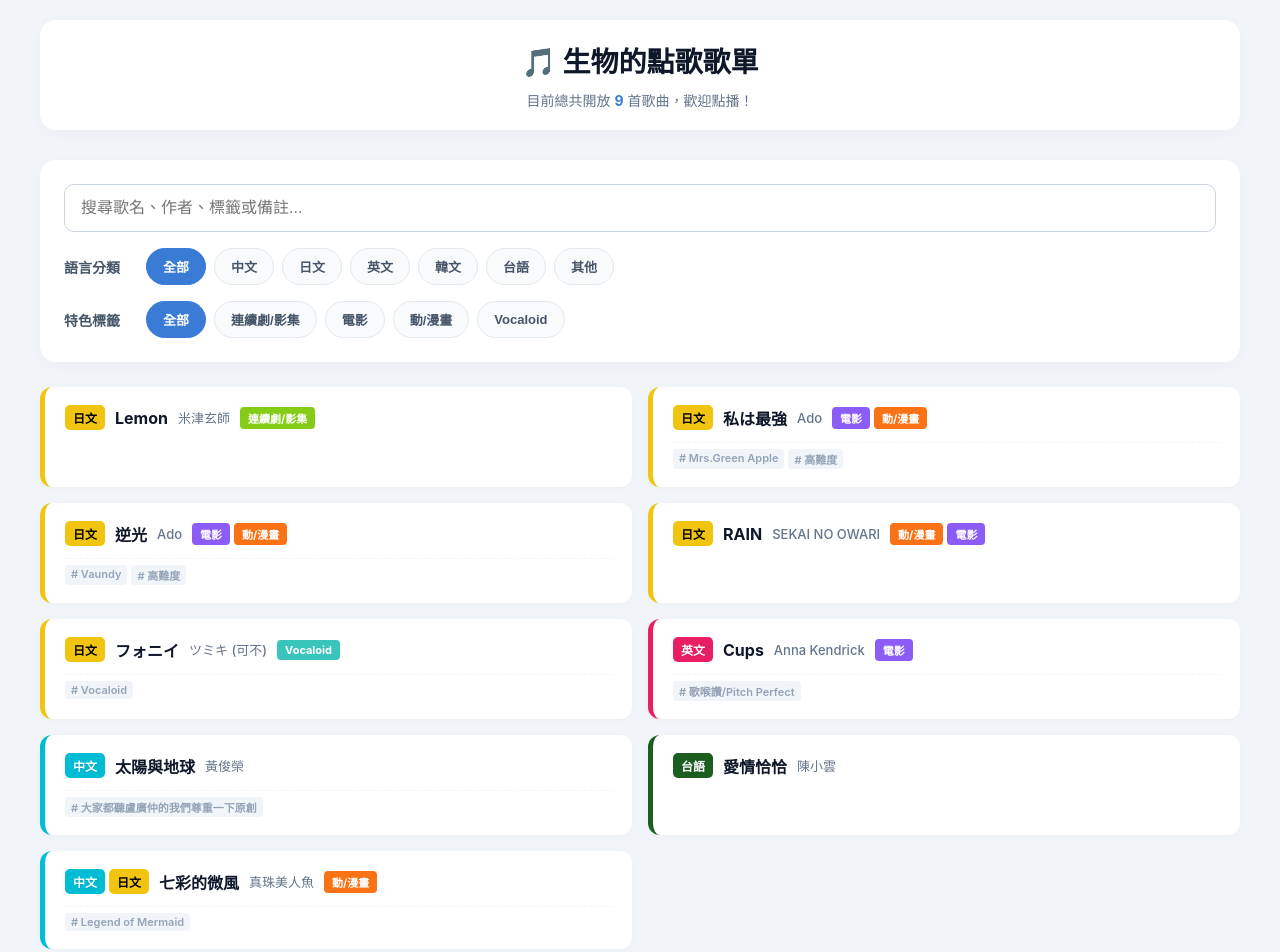
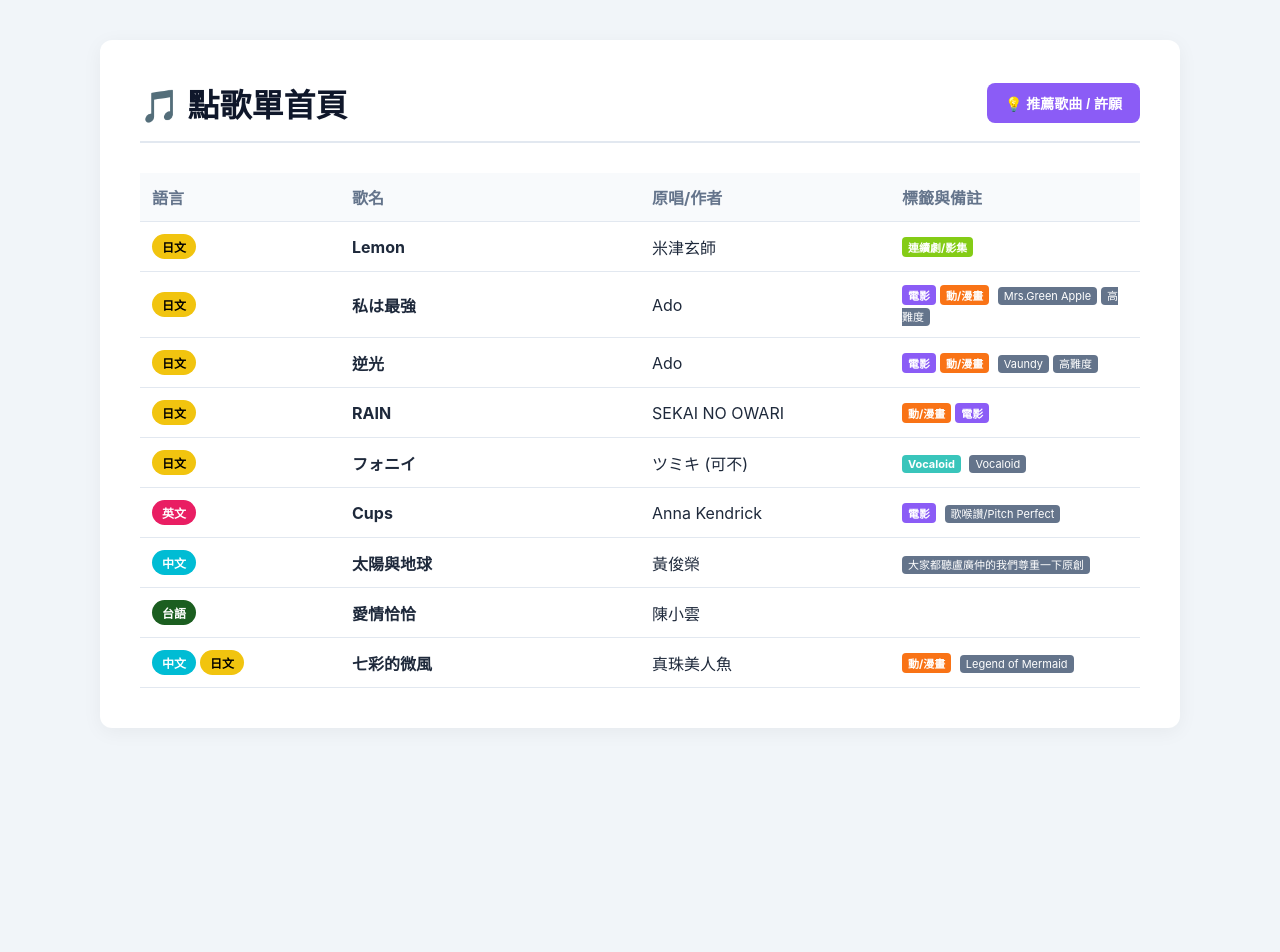
Before and after one commit to Rikkche/Songlist, a plain HTML site: page index.html in a window 1280 px wide. After the commit the page ends 800 px from the top, so only its background shows below. Drawn offline with Linux system fonts and the light colour scheme.

Commit message:
Update index.html

```diff
--- a/index.html
+++ b/index.html
@@ -2,437 +2,204 @@
 <html lang="zh-TW">
 <head>
     <meta charset="UTF-8">
-    <meta name="viewport" content="width=device-width, initial-scale=1.0">
-    <title>生物的點歌歌單</title>
+    <title>生物歌單系統 (前台展示)</title>
     <style>
-        :root {
-            --primary: #3a7bd5;
-            --primary-hover: #2a66b8;
-            --bg-main: #f1f5f9;
-            --bg-card: #ffffff;
-            --text-main: #1e293b;
-            --text-muted: #64748b;
-            --text-light: #94a3b8; /* 更淺的字體顏色 */
-            --border-color: #e2e8f0;
-        }
-
         body {
             font-family: -apple-system, BlinkMacSystemFont, "Segoe UI", Roboto, Helvetica, Arial, sans-serif;
-            background: var(--bg-main);
-            margin: 0;
-            padding: 20px;
-            color: var(--text-main);
-            display: flex;
-            justify-content: center;
+            background: #f1f5f9; margin: 0; padding: 40px 20px; color: #1e293b;
         }
+        .container {
+            max-width: 1000px; margin: 0 auto; background: #ffffff; padding: 40px;
+            border-radius: 12px; box-shadow: 0 4px 20px rgba(0,0,0,0.05);
+        }
+        .header-section {
+            display: flex; justify-content: space-between; align-items: center;
+            border-bottom: 2px solid #e2e8f0; padding-bottom: 15px; margin-bottom: 30px;
+        }
+        h1 { color: #0f172a; font-weight: 700; margin: 0; }
 
-        .container {
-            width: 100%;
-            max-width: 1200px;
+        /* 推薦按鈕 */
+        .btn-recommend {
+            background: #8b5cf6; color: white; border: none; padding: 10px 18px;
+            border-radius: 8px; font-size: 14px; font-weight: bold; cursor: pointer;
+            transition: all 0.2s; display: inline-flex; align-items: center; gap: 6px;
         }
+        .btn-recommend:hover { background: #7c3aed; transform: translateY(-1px); }
 
-        header {
-            text-align: center;
-            margin-bottom: 30px;
-            padding: 20px;
-            background: var(--bg-card);
-            border-radius: 16px;
-            box-shadow: 0 4px 20px rgba(0,0,0,0.03);
+        /* 彈出視窗樣式 (Modal) */
+        .modal-overlay {
+            position: fixed; top: 0; left: 0; width: 100%; height: 100%;
+            background: rgba(15, 23, 42, 0.6); display: flex; align-items: center;
+            justify-content: center; z-index: 1000; opacity: 0; visibility: hidden;
+            transition: all 0.25s ease;
         }
+        .modal-overlay.active { opacity: 1; visibility: visible; }
+        .modal-window {
+            background: white; padding: 30px; border-radius: 12px; width: 100%;
+            max-width: 450px; box-shadow: 0 10px 25px rgba(0,0,0,0.15);
+            transform: translateY(-20px); transition: all 0.25s ease;
+        }
+        .modal-overlay.active .modal-window { transform: translateY(0); }
+        .modal-header { font-size: 18px; font-weight: bold; margin-bottom: 20px; color: #0f172a; }
+        .form-group { margin-bottom: 16px; }
+        .form-group label { display: block; margin-bottom: 6px; font-size: 13px; font-weight: 600; color: #475569; }
+        .form-group input, .form-group textarea {
+            width: 100%; padding: 10px; border: 1px solid #cbd5e1; border-radius: 6px;
+            box-sizing: border-box; font-size: 14px; outline: none;
+        }
+        .form-group input:focus, .form-group textarea:focus { border-color: #8b5cf6; }
+        .modal-actions { display: flex; gap: 10px; justify-content: flex-end; margin-top: 20px; }
+        .btn-cancel { background: #e2e8f0; color: #475569; border: none; padding: 8px 16px; border-radius: 6px; cursor: pointer; }
+        .btn-submit { background: #8b5cf6; color: white; border: none; padding: 8px 20px; border-radius: 6px; cursor: pointer; font-weight: bold; }
 
-        header h1 {
-            margin: 0 0 10px 0;
-            color: #0f172a;
-            font-size: 28px;
-            font-weight: 800;
-        }
-
-        header p {
-            margin: 0;
-            color: var(--text-muted);
-            font-size: 14px;
-        }
-
-        /* 🔍 搜尋與篩選控制區 */
-        .control-panel {
-            background: var(--bg-card);
-            padding: 24px;
-            border-radius: 16px;
-            box-shadow: 0 4px 20px rgba(0,0,0,0.03);
-            margin-bottom: 25px;
-            display: flex;
-            flex-direction: column;
-            gap: 16px;
-        }
-
-        .search-box {
-            position: relative;
-            display: flex;
-            width: 100%;
-        }
-
-        .search-input {
-            width: 100%;
-            padding: 14px 16px;
-            border: 1px solid #cbd5e1;
-            border-radius: 10px;
-            font-size: 16px;
-            outline: none;
-            transition: all 0.2s;
-            box-sizing: border-box;
-        }
-
-        .search-input:focus {
-            border-color: var(--primary);
-            box-shadow: 0 0 0 4px rgba(58,123,213,0.1);
-        }
-
-        .filter-group {
-            display: flex;
-            align-items: center;
-            gap: 12px;
-            flex-wrap: wrap;
-        }
-
-        .filter-label {
-            font-size: 14px;
-            font-weight: 700;
-            color: #475569;
-            min-width: 70px;
-        }
-
-        .filter-buttons {
-            display: flex;
-            gap: 8px;
-            flex-wrap: wrap;
-        }
-
-        .btn-filter {
-            background: #f8fafc;
-            border: 1px solid #e2e8f0;
-            padding: 8px 16px;
-            border-radius: 20px;
-            font-size: 13px;
-            font-weight: 600;
-            color: #475569;
-            cursor: pointer;
-            transition: all 0.2s;
-        }
-
-        .btn-filter:hover {
-            background: #f1f5f9;
-            border-color: #cbd5e1;
-        }
-
-        .btn-filter.active {
-            background: var(--primary);
-            color: #ffffff;
-            border-color: var(--primary);
-        }
-
-        /* 🛠️ 核心更動：改為雙欄式 (兩排) 排版 */
-        .song-list {
-            display: grid;
-            grid-template-columns: repeat(2, 1fr); /* 寬螢幕時平分成左右兩排 */
-            gap: 16px;
-        }
-
-        .song-item {
-            background: var(--bg-card);
-            padding: 18px 20px;
-            border-radius: 12px;
-            box-shadow: 0 2px 8px rgba(0,0,0,0.02);
-            display: flex;
-            flex-direction: column; /* 改為上下排列，方便塞備註到最下方 */
-            gap: 10px;
-            transition: transform 0.2s, box-shadow 0.2s;
-            border-left: 5px solid #cbd5e1;
-            box-sizing: border-box;
-        }
-
-        .song-item:hover {
-            transform: translateY(-2px);
-            box-shadow: 0 4px 14px rgba(0,0,0,0.06);
-        }
-
-        /* 第一排：語言、歌名、作者、標籤 */
-        .song-top-row {
-            display: flex;
-            align-items: center;
-            gap: 10px;
-            flex-wrap: wrap; /* 避免極端情況塞不下擠壓變形 */
-        }
-
-        .lang-badges, .tag-badges {
-            display: inline-flex;
-            gap: 4px;
-            flex-wrap: wrap;
-            align-items: center;
-        }
-
-        /* 🎨 語言小膠囊 */
-        .badge-lang {
-            padding: 4px 8px;
-            border-radius: 5px;
-            font-size: 12px;
-            font-weight: 800;
-            color: #ffffff;
-            text-shadow: 0 1px 1px rgba(0,0,0,0.1);
-            white-space: nowrap;
-        }
-        .badge-lang.lang-中文 { background: #00bcd4; }
-        .badge-lang.lang-日文 { background: #f1c40f; color: #000; text-shadow: none; }
-        .badge-lang.lang-英文 { background: #e91e63; }
-        .badge-lang.lang-韓文 { background: #ff5722; }
-        .badge-lang.lang-台語 { background: #1b5e20; }
-        .badge-lang.lang-其他 { background: #000000; }
-
-        /* 歌曲名稱 */
-        .song-title {
-            font-size: 16px;
-            font-weight: 700;
-            color: #0f172a;
-        }
-
-        /* 🛠️ 歌手作者：調整為較小、較淺 */
-        .song-author {
-            font-size: 13px;
-            color: var(--text-muted);
-            font-weight: 500;
-        }
-
-        /* 自訂標籤庫樣式 */
-        .badge-custom-tag {
-            padding: 3px 8px;
-            border-radius: 4px;
-            font-size: 11px;
-            font-weight: 700;
-            color: #ffffff;
-            white-space: nowrap;
-        }
-
-        /* 🛠️ 第二排：備註放在最下面，且字體最小、最淺 */
-        .song-bottom-row {
-            display: flex;
-            gap: 4px;
-            flex-wrap: wrap;
-            margin-top: 2px;
-            padding-top: 6px;
-            border-top: 1px dashed #f1f5f9; /* 加上淡淡的虛線分隔線，讓排版更精緻 */
-        }
-
-        .badge-note {
-            background: #f1f5f9; /* 備註底色改為更淡的淺灰 */
-            color: var(--text-light); /* 💡 使用最淺的字體顏色 */
-            padding: 2px 6px;
-            border-radius: 4px;
-            font-size: 11px; /* 💡 使用最小的字體 */
-            font-weight: 600;
-        }
-
-        .no-result {
-            grid-column: span 2; /* 查無結果時，要橫跨兩排 */
-            text-align: center;
-            padding: 40px;
-            background: var(--bg-card);
-            border-radius: 12px;
-            color: var(--text-muted);
-            font-size: 15px;
-        }
-
-        /* 📱 手機板自動適應：當螢幕寬度小於 768px 時，自動回復成單排 */
-        @media (max-width: 768px) {
-            .song-list {
-                grid-template-columns: 1fr;
-            }
-            .no-result {
-                grid-column: span 1;
-            }
-        }
+        /* 歌單表格展示 */
+        .song-table { width: 100%; border-collapse: collapse; }
+        .song-table th, .song-table td { padding: 12px; text-align: left; border-bottom: 1px solid #e2e8f0; }
+        .song-table th { background: #f8fafc; color: #64748b; }
+        .lang-badge { display: inline-block; padding: 4px 10px; border-radius: 20px; font-size: 12px; font-weight: bold; color: white; margin-right: 4px; }
+        .lang-中文 { background: #00bcd4; } .lang-日文 { background: #f1c40f; color: #000; } .lang-英文 { background: #e91e63; }
+        .lang-韓文 { background: #3f51b5; } .lang-台語 { background: #1b5e20; } .lang-其他 { background: #000000; }
+        .tag-badge { display: inline-block; padding: 2px 6px; border-radius: 4px; font-size: 11px; font-weight: bold; color: white; margin-right: 4px; }
+        .note-badge { background: #64748b; color: white; padding: 2px 6px; border-radius: 4px; font-size: 11px; margin-right: 4px; }
     </style>
 </head>
 <body>
 
 <div class="container">
-    <header>
-        <h1>🎵 生物的點歌歌單</h1>
-        <p>目前總共開放 <span id="totalSongs" style="font-weight:bold; color:var(--primary);">0</span> 首歌曲，歡迎點播！</p>
-    </header>
+    <div class="header-section">
+        <h1>🎵 點歌單首頁</h1>
+        <button class="btn-recommend" onclick="openModal()">💡 推薦歌曲 / 許願</button>
+    </div>
 
-    <div class="control-panel">
-        <div class="search-box">
-            <input type="text" id="searchBar" class="search-input" placeholder="搜尋歌名、作者、標籤或備註..." oninput="performFilter()">
+    <table class="song-table">
+        <thead>
+            <tr>
+                <th style="width: 20%">語言</th>
+                <th style="width: 30%">歌名</th>
+                <th style="width: 25%">原唱/作者</th>
+                <th style="width: 25%">標籤與備註</th>
+            </tr>
+        </thead>
+        <tbody id="frontSongList">
+            <tr><td colspan="4" style="text-align:center; color:#94a3b8;">歌單載入中...</td></tr>
+        </tbody>
+    </div>
+</div>
+
+<div class="modal-overlay" id="recommendModal">
+    <div class="modal-window">
+        <div class="modal-header">💡 推薦你心儀的歌曲</div>
+        <div class="form-group">
+            <label>歌曲名稱 *</label>
+            <input type="text" id="recTitle" placeholder="例如：怪物">
         </div>
-
-        <div class="filter-group" id="langGroup">
-            <div class="filter-label">語言分類</div>
-            <div class="filter-buttons">
-                <button class="btn-filter active" onclick="filterByLang('全部', this)">全部</button>
-                <button class="btn-filter" onclick="filterByLang('中文', this)">中文</button>
-                <button class="btn-filter" onclick="filterByLang('日文', this)">日文</button>
-                <button class="btn-filter" onclick="filterByLang('英文', this)">英文</button>
-                <button class="btn-filter" onclick="filterByLang('韓文', this)">韓文</button>
-                <button class="btn-filter" onclick="filterByLang('台語', this)">台語</button>
-                <button class="btn-filter" onclick="filterByLang('其他', this)">其他</button>
-            </div>
+        <div class="form-group">
+            <label>原唱 / 歌手 *</label>
+            <input type="text" id="recAuthor" placeholder="例如：YOASOBI">
         </div>
-
-        <div class="filter-group" id="tagGroup" style="display: none;">
-            <div class="filter-label">特色標籤</div>
-            <div class="filter-buttons" id="tagButtonsContainer">
-                </div>
+        <div class="form-group">
+            <label>推薦原因 / 想要對台主說的話 (選填)</label>
+            <textarea id="recNote" rows="3" placeholder="這首歌超好聽，希望能聽到生物唱！"></textarea>
+        </div>
+        <div class="modal-actions">
+            <button class="btn-cancel" onclick="closeModal()">取消</button>
+            <button class="btn-submit" onclick="submitRecommendation()">遞交推薦</button>
         </div>
     </div>
-
-    <div id="songsContainer" class="song-list"></div>
 </div>
 
 <script>
-    let rawSongs = [];
-    let currentLang = "全部";
-    let currentTag = "全部";
+    // GitHub 設定資訊 (與後台連動)
+    const _p1 = "ghp_K3OzrbmVry"; const _p2 = "n05Yp2Z3Bq88W"; const _p3 = "ayN3Ke03d6tZQ";
+    const GH_SETTINGS = { token: _p1 + _p2 + _p3, owner: "Rikkche", repo: "Songlist", path: "songs.json" };
 
-    async function fetchSongs() {
+    // 彈出視窗控制
+    function openModal() { document.getElementById('recommendModal').classList.add('active'); }
+    function closeModal() {
+        document.getElementById('recommendModal').classList.remove('active');
+        document.getElementById('recTitle').value = '';
+        document.getElementById('recAuthor').value = '';
+        document.getElementById('recNote').value = '';
+    }
+
+    // 觀眾遞交點歌 ➔ 直接送到 GitHub Issues 變成你的後台清單
+    async function submitRecommendation() {
+        const title = document.getElementById('recTitle').value.trim();
+        const author = document.getElementById('recAuthor').value.trim();
+        const note = document.getElementById('recNote').value.trim();
+
+        if (!title || !author) { alert('請填寫歌名與作者喔！'); return; }
+
+        const issueTitle = `【歌曲推薦】${title} - ${author}`;
+        const issueBody = `### 🎵 觀眾推薦歌曲報告\n\n- **歌名：** ${title}\n- **原唱/作者：** ${author}\n- **備註/原因：** ${note || '無'}\n\n*提交時間：${new Date().toLocaleString()}*`;
+
         try {
-            const response = await fetch('songs.json?t=' + new Date().getTime());
-            if (!response.ok) throw new Error('無法讀取 songs.json');
-            rawSongs = await response.json();
+            const url = `https://api.github.com/repos/${GH_SETTINGS.owner}/${GH_SETTINGS.repo}/issues`;
+            const res = await fetch(url, {
+                method: "POST",
+                headers: {
+                    "Authorization": `token ${GH_SETTINGS.token}`,
+                    "Accept": "application/vnd.github.v3+json",
+                    "Content-Type": "application/json"
+                },
+                body: JSON.stringify({ title: issueTitle, body: issueBody, labels: ["觀眾推薦"] })
+            });
 
-            document.getElementById('totalSongs').innerText = rawSongs.length;
-            buildTagFilterButtons();
-            performFilter();
+            if (res.ok) {
+                alert('🎉 推薦成功！生物已經收到你的精選歌曲囉！');
+                closeModal();
+            } else {
+                alert('遞交失敗，請稍後再試。');
+            }
         } catch (error) {
-            console.error(error);
-            document.getElementById('songsContainer').innerHTML = `
-                <div class="no-result">❌ 歌單載入失敗，請確認同目錄下是否有 songs.json 檔案。</div>
-            `;
+            alert('連線異常：' + error.message);
         }
     }
 
-    function buildTagFilterButtons() {
-        const container = document.getElementById('tagButtonsContainer');
-        const tagGroupEl = document.getElementById('tagGroup');
+    // 讀取並渲染歌單
+    async function loadSongs() {
+        const url = `https://raw.githubusercontent.com/${GH_SETTINGS.owner}/${GH_SETTINGS.repo}/main/${GH_SETTINGS.path}?t=${Date.now()}`;
+        try {
+            const res = await fetch(url);
+            if (!res.ok) throw new Error();
+            const songs = await res.json();
+            const tbody = document.getElementById('frontSongList');
+            tbody.innerHTML = '';
 
-        let uniqueTags = {};
-        rawSongs.forEach(song => {
-            if (song.tags && Array.isArray(song.tags)) {
-                song.tags.forEach(t => { uniqueTags[t.name] = t.color; });
+            if (songs.length === 0) {
+                tbody.innerHTML = '<tr><td colspan="4" style="text-align:center;">目前歌單空空如也。</td></tr>';
+                return;
             }
-        });
 
-        const tagNames = Object.keys(uniqueTags);
-        if (tagNames.length === 0) {
-            tagGroupEl.style.display = "none";
-            return;
+            songs.forEach(song => {
+                const langs = song.langs || [song.lang || "中文"];
+                let langHTML = '';
+                langs.forEach(l => langHTML += `<span class="lang-badge lang-${l}">${l}</span>`);
+
+                let tagsHTML = '';
+                if (song.tags) {
+                    song.tags.forEach(t => tagsHTML += `<span class="tag-badge" style="background:${t.color}">${t.name}</span>`);
+                }
+
+                let notesHTML = '';
+                const notesArr = song.notes || (song.note ? song.note.split(',') : []);
+                notesArr.forEach(n => { if(n.trim()) notesHTML += `<span class="note-badge">${n.trim()}</span>`; });
+
+                const tr = document.createElement('tr');
+                tr.innerHTML = `
+                    <td>${langHTML}</td>
+                    <td><strong>${song.title}</strong></td>
+                    <td>${song.author}</td>
+                    <td>${tagsHTML} ${notesHTML}</td>
+                `;
+                tbody.appendChild(tr);
+            });
+        } catch (e) {
+            document.getElementById('frontSongList').innerHTML = '<tr><td colspan="4" style="text-align:center; color:red;">未能成功載入歌單，請確認線上 songs.json 是否存在。</td></tr>';
         }
-
-        tagGroupEl.style.display = "flex";
-        let html = `<button class="btn-filter active" onclick="filterByTag('全部', this)">全部</button>`;
-        tagNames.forEach(name => {
-            html += `<button class="btn-filter" onclick="filterByTag('${name}', this)">${name}</button>`;
-        });
-        container.innerHTML = html;
     }
 
-    function filterByLang(lang, btnElement) {
-        currentLang = lang;
-        document.querySelectorAll('#langGroup .btn-filter').forEach(btn => btn.classList.remove('active'));
-        btnElement.classList.add('active');
-        performFilter();
-    }
-
-    function filterByTag(tagName, btnElement) {
-        currentTag = tagName;
-        document.querySelectorAll('#tagGroup .btn-filter').forEach(btn => btn.classList.remove('active'));
-        btnElement.classList.add('active');
-        performFilter();
-    }
-
-    function performFilter() {
-        const keyword = document.getElementById('searchBar').value.toLowerCase().trim();
-        const container = document.getElementById('songsContainer');
-        container.innerHTML = '';
-
-        const filtered = rawSongs.filter(song => {
-            const songLangs = song.langs || [song.lang || "中文"];
-            const matchLang = (currentLang === "全部" || songLangs.includes(currentLang));
-
-            const songTags = song.tags || [];
-            const matchTag = (currentTag === "全部" || songTags.some(t => t.name === currentTag));
-
-            const notesString = Array.isArray(song.notes) ? song.notes.join(' ') : (song.note || '');
-            const matchKeyword = (!keyword ||
-                song.title.toLowerCase().includes(keyword) ||
-                song.author.toLowerCase().includes(keyword) ||
-                notesString.toLowerCase().includes(keyword)
-            );
-
-            return matchLang && matchTag && matchKeyword;
-        });
-
-        if (filtered.length === 0) {
-            container.innerHTML = `<div class="no-result">🔍 沒有找到符合條件的歌曲。</div>`;
-            return;
-        }
-
-        filtered.forEach(song => {
-            const songLangs = song.langs || [song.lang || "中文"];
-
-            // 1. 建立語言 HTML
-            let langBadgesHTML = '<div class="lang-badges">';
-            songLangs.forEach(l => {
-                langBadgesHTML += `<span class="badge-lang lang-${l}">${l}</span>`;
-            });
-            langBadgesHTML += '</div>';
-
-            // 2. 建立特色標籤 HTML
-            let tagsHTML = '<div class="tag-badges">';
-            if (song.tags && Array.isArray(song.tags)) {
-                song.tags.forEach(t => {
-                    tagsHTML += `<span class="badge-custom-tag" style="background-color: ${t.color}">${t.name}</span>`;
-                });
-            }
-            tagsHTML += '</div>';
-
-            // 3. 建立最下方的備註 HTML
-            let bottomRowHTML = '';
-            const songNotes = song.notes || (song.note ? song.note.split(',').map(s => s.trim()).filter(Boolean) : []);
-            if (songNotes.length > 0) {
-                bottomRowHTML += '<div class="song-bottom-row">';
-                songNotes.forEach(n => {
-                    bottomRowHTML += `<span class="badge-note"># ${n}</span>`;
-                });
-                bottomRowHTML += '</div>';
-            }
-
-            // 設定卡片左邊條預設顏色
-            let borderColor = "#cbd5e1";
-            if (songLangs[0] === "中文") borderColor = "#00bcd4";
-            if (songLangs[0] === "日文") borderColor = "#f1c40f";
-            if (songLangs[0] === "英文") borderColor = "#e91e63";
-            if (songLangs[0] === "韓文") borderColor = "#ff5722";
-            if (songLangs[0] === "台語") borderColor = "#1b5e20";
-            if (songLangs[0] === "其他") borderColor = "#000000";
-
-            const itemDiv = document.createElement('div');
-            itemDiv.className = 'song-item';
-            itemDiv.style.borderLeftColor = borderColor;
-
-            // 🛠️ 依據指定格式渲染：【第一排】語言 -> 歌名 -> 歌手作者 -> 標籤 / 【第二排】最底部的備註
-            itemDiv.innerHTML = `
-                <div class="song-top-row">
-                    ${langBadgesHTML}
-                    <span class="song-title">${song.title}</span>
-                    <span class="song-author">${song.author}</span>
-                    ${tagsHTML}
-                </div>
-                ${bottomRowHTML}
-            `;
-            container.appendChild(itemDiv);
-        });
-    }
-
-    window.onload = fetchSongs;
+    window.onload = loadSongs;
 </script>
 </body>
 </html>
```
